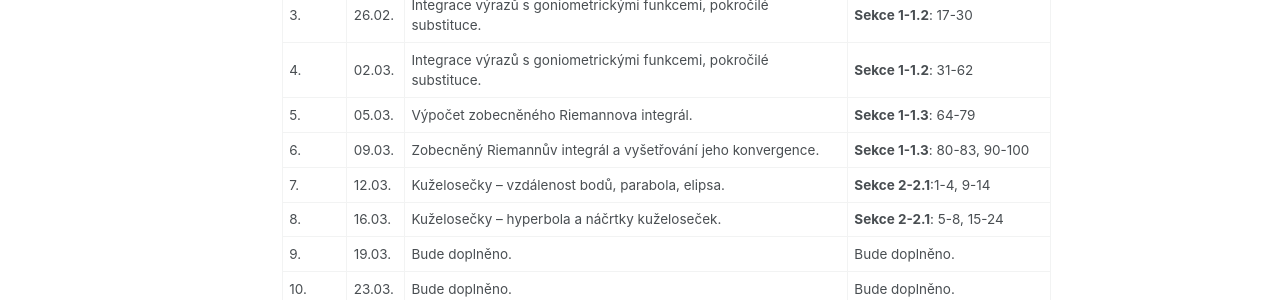
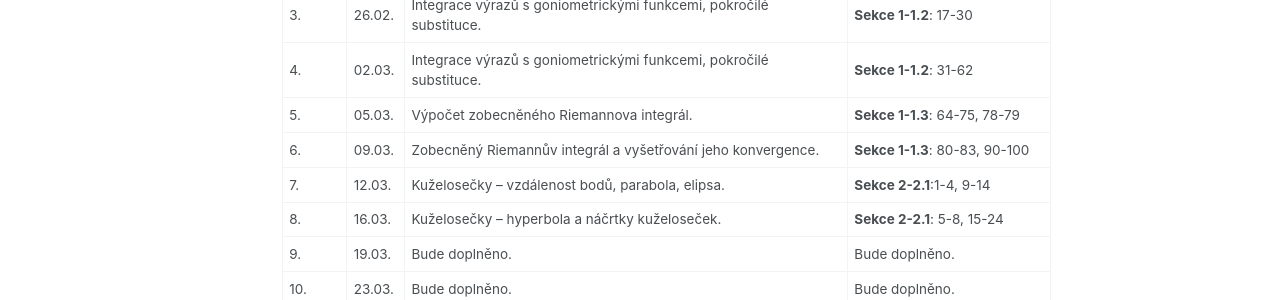
Before and after one commit to buresjan/buresjan.github.io, a Jekyll site: the page built from _teaching/2026-01mat2-cv.md, in a window 1280 px wide and 900 px high, scrolled down 1211 px. Shown: the part 153-453 px from the top of the window. Built offline with Jekyll 4.4.1, drawn with Linux system fonts in a browser that asks for light colours.

Commit message:
update problems

```diff
--- a/_teaching/2026-01mat2-cv.md
+++ b/_teaching/2026-01mat2-cv.md
@@ -58,7 +58,7 @@ Doporučené příklady berte jako velmi doporučenou domácí přípravu na cvi
 | 2. | 19.02. | Pokročilá integrace racionálních funkcí, integrace výrazů s odmocninami. | **Sekce 1-1.1**: 1-16 |
 | 3. | 26.02. | Integrace výrazů s goniometrickými funkcemi, pokročilé substituce. | **Sekce 1-1.2**: 17-30 |
 | 4. | 02.03. | Integrace výrazů s goniometrickými funkcemi, pokročilé substituce. | **Sekce 1-1.2**: 31-62 |
-| 5. | 05.03. | Výpočet zobecněného Riemannova integrál. | **Sekce 1-1.3**: 64-79 |
+| 5. | 05.03. | Výpočet zobecněného Riemannova integrál. | **Sekce 1-1.3**: 64-75, 78-79 |
 | 6. | 09.03. | Zobecněný Riemannův integrál a vyšetřování jeho konvergence. | **Sekce 1-1.3**: 80-83, 90-100 |
 | 7. | 12.03. | Kuželosečky -- vzdálenost bodů, parabola, elipsa. | **Sekce 2-2.1**:1-4, 9-14  |
 | 8. | 16.03. | Kuželosečky -- hyperbola a náčrtky kuželoseček. | **Sekce 2-2.1**: 5-8, 15-24 |
```
